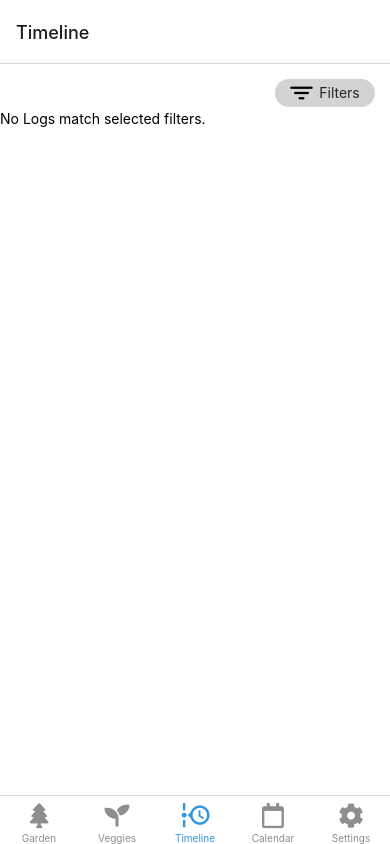
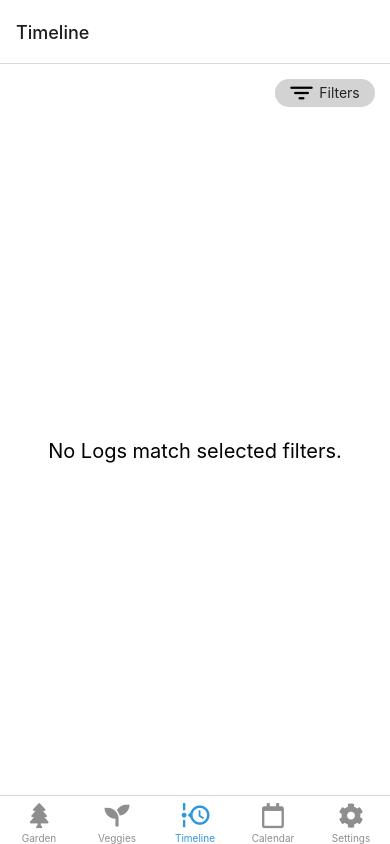
Before and after one commit to Cliffsters-Inc/garden-manager-native, a React Native app: screen /TimelineTab in a window 390 px wide. Built offline with nearby package versions, Linux system fonts and the light colour scheme; what expo-linking, normalizr would draw is missing.

Commit message:
Remove redundant styles. Make minor style changes.

```diff
--- a/src/components/Tags/TagElement.tsx
+++ b/src/components/Tags/TagElement.tsx
@@ -52,8 +52,7 @@ const styles = StyleSheet.create({
     paddingLeft: 8,
 
     borderRadius: 200,
-    minWidth: 60,
-    // marginTop: 10,
+    minWidth: 70,
   },
   label: {
     textTransform: "capitalize",
--- a/src/screens/FilterModal/RangeSelector.tsx
+++ b/src/screens/FilterModal/RangeSelector.tsx
@@ -9,12 +9,11 @@ export const RangeSelector: React.FC<{
   handlePress: () => void;
   list: JSX.Element;
 }> = ({ name, handlePress, list }) => (
-  <>
   <View style={styles.container}>
     <Pressable onPress={handlePress}>
       <Text style={styles.text}>{name}</Text>
     </Pressable>
-      <View>{list}</View>
+    <View style={{ maxWidth: 210 }}>{list}</View>
     <AntDesign
       name="right"
       size={24}
@@ -22,15 +21,15 @@ export const RangeSelector: React.FC<{
       style={{ marginLeft: "auto" }}
     />
   </View>
-    <Divider color="black" />
-  </>
 );
 
 const styles = StyleSheet.create({
   container: {
     display: "flex",
     flexDirection: "row",
-    marginTop: 10,
+    paddingTop: 8,
+    // marginTop: 1,
+    borderBottomWidth: 1,
   },
   text: {
     fontSize: 20,
--- a/src/screens/FilterModal/SwitchSelector.tsx
+++ b/src/screens/FilterModal/SwitchSelector.tsx
@@ -9,31 +9,26 @@ export const SwitchSelector: React.FC<{
   handlePress: () => void;
   tickCondition: boolean;
 }> = ({ name, handlePress, tickCondition }) => (
-  <>
   <View style={styles.container}>
     <Pressable onPress={handlePress}>
       <Text style={styles.text}>{name}</Text>
     </Pressable>
     <View style={styles.tick}>
-        {!tickCondition && (
-          <FontAwesome5 name="check" size={24} color="green" />
-        )}
+      {!tickCondition && <FontAwesome5 name="check" size={24} color="green" />}
     </View>
   </View>
-    <Divider color="black" />
-  </>
 );
 
 const styles = StyleSheet.create({
   container: {
     flexDirection: "row",
-    marginTop: 10,
+    paddingTop: 8,
+    borderBottomWidth: 1,
   },
   text: {
     fontSize: 20,
   },
   tick: {
     marginLeft: "auto",
-    justifyContent: "flex-end",
   },
 });
--- a/src/screens/TimelineScreen/DateFilter.tsx
+++ b/src/screens/TimelineScreen/DateFilter.tsx
@@ -105,7 +105,7 @@ export const DateFilter: React.FC<{
       data={range}
       renderItem={rangeText}
       ItemSeparatorComponent={seperator}
-      style={{ marginLeft: 20 }}
+      style={{ marginLeft: 15 }}
       horizontal
     />
   );
@@ -173,6 +173,12 @@ const styles = StyleSheet.create({
   rangeDisplay: {
     marginBottom: 50,
   },
+  picker: {
+    fontSize: 20,
+    marginTop: 20,
+    marginBottom: 15,
+    textAlign: "center",
+  },
   button: {
     width: 150,
     borderRadius: 20,
@@ -186,13 +192,7 @@ const styles = StyleSheet.create({
     fontWeight: "bold",
     textAlign: "center",
   },
-  picker: {
-    fontSize: 20,
-    marginTop: 20,
-    marginBottom: 15,
-    textAlign: "center",
-  },
   text: {
-    fontSize: 15,
+    fontSize: 16,
   },
 });
--- a/src/screens/TimelineScreen/LocationFilter.tsx
+++ b/src/screens/TimelineScreen/LocationFilter.tsx
@@ -106,6 +106,12 @@ export const LocationFilter: React.FC<{
       <Text style={styles.warning}>Selected area does not contain logs.</Text>
     ) : null;
 
+  const FilterBy = () => (
+    <Text style={styles.filterBy}>
+      Filter by {garden} {selectedLocations.bed && `& ${bed}`}
+    </Text>
+  );
+
   const locations = [garden, bed];
   const locationItem = ({ item }: { item: string }) => (
     <Text style={styles.text}>{item}</Text>
@@ -117,15 +123,9 @@ export const LocationFilter: React.FC<{
       data={locations}
       renderItem={locationItem}
       ItemSeparatorComponent={seperator}
-      style={{ marginLeft: 20 }}
+      style={{ marginLeft: 15 }}
       horizontal
     />
-  );
-
-  const FilterBy = () => (
-    <Text style={styles.filterBy}>
-      Filter by {garden} {selectedLocations.bed && `& ${bed}`}
-    </Text>
   );
 
   return (
@@ -141,9 +141,6 @@ export const LocationFilter: React.FC<{
             <Warning />
             <FilterBy />
             {/* <Button title="con" onPress={con} /> */}
-            <Pressable style={styles.button} onPress={resetFilter}>
-              <Text style={styles.buttonText}>Reset Filter</Text>
-            </Pressable>
             <Pressable
               style={
                 !displayWarning
@@ -154,6 +151,9 @@ export const LocationFilter: React.FC<{
               disabled={displayWarning}
             >
               <Text style={styles.buttonText}>Filter Locations</Text>
+            </Pressable>
+            <Pressable style={styles.button} onPress={resetFilter}>
+              <Text style={styles.buttonText}>Reset Filter</Text>
             </Pressable>
           </View>
         </View>
@@ -172,7 +172,6 @@ const styles = StyleSheet.create({
     flex: 1,
     justifyContent: "flex-end",
     alignItems: "center",
-    marginHorizontal: 40,
     marginBottom: 100,
   },
   modalView: {
@@ -201,9 +200,6 @@ const styles = StyleSheet.create({
   },
   buttonDisabled: {
     opacity: 0.3,
-    // backgroundColor: "#ADD8E6",
-    // backgroundColor: "#F0F8FF",
-    // backgroundColor: "red",
   },
   buttonText: {
     color: "white",
@@ -227,6 +223,6 @@ const styles = StyleSheet.create({
     marginVertical: 10,
   },
   text: {
-    fontSize: 20,
+    fontSize: 18,
   },
 });
--- a/src/screens/TimelineScreen/TagsFilterModal.tsx
+++ b/src/screens/TimelineScreen/TagsFilterModal.tsx
@@ -52,7 +52,7 @@ export const TagsFilterModal: React.FC<{
     return displayType === "selectable" ? (
       <Pressable onPress={() => toggleTag(item, selected)}>
         <View style={styles.listContainer}>
-          <View style={{ marginRight: 30 }}>
+          <View style={{ marginRight: 30, minWidth: 120 }}>
             <TagElement tag={item} />
           </View>
           {selected && <FontAwesome5 name="check" size={24} color="black" />}
@@ -77,12 +77,15 @@ export const TagsFilterModal: React.FC<{
   };
 
   const renderedList = (
+    // <View style={{ paddingBottom: 2 }}>
+    <View>
       <FlatList
         data={parentTags}
         keyExtractor={(item) => item.tagLabel}
         renderItem={({ item }) => tag({ item }, "display")}
         horizontal
       />
+    </View>
   );
 
   const con = () => {
@@ -162,6 +165,8 @@ const styles = StyleSheet.create({
   },
   listContainer: {
     flexDirection: "row",
+    minHeight: 25,
+    minWidth: 175,
     margin: 10,
   },
 });
--- a/src/screens/TimelineScreen/TimelineElement.tsx
+++ b/src/screens/TimelineScreen/TimelineElement.tsx
@@ -88,8 +88,8 @@ export const TimelineElement = () => {
       />
     </View>
   ) : (
-    <View>
-      <Text>No Logs match selected filters.</Text>
+    <View style={styles.container}>
+      <Text style={styles.warning}>No Logs match selected filters.</Text>
     </View>
   );
 };
@@ -98,12 +98,12 @@ const styles = StyleSheet.create({
   container: {
     flex: 1,
     padding: 20,
-    // width: "100%",
+    justifyContent: "center",
   },
   list: {
-    flex: 1,
+    width: "100%",
     marginTop: 20,
-    width: "100%",
+    marginLeft: 25,
   },
   timeContainer: {
     minWidth: 80,
@@ -112,11 +112,11 @@ const styles = StyleSheet.create({
     textAlign: "center",
     backgroundColor: "#ff9797",
     color: "white",
+    fontWeight: "bold",
     padding: 6,
     borderRadius: 13,
   },
   detailContainer: {
-    textAlign: "center",
     backgroundColor: "#BBDAFF",
     marginVertical: 10,
     maxWidth: 180,
@@ -125,9 +125,13 @@ const styles = StyleSheet.create({
     borderStyle: "solid",
     borderWidth: 2,
     borderRadius: 20,
-    padding: 10,
   },
   description: {
     textAlign: "center",
+    padding: 5,
+  },
+  warning: {
+    textAlign: "center",
+    fontSize: 20,
   },
 });
--- a/src/screens/TimelineScreen/TimelineScreen.tsx
+++ b/src/screens/TimelineScreen/TimelineScreen.tsx
@@ -38,8 +38,6 @@ const styles = StyleSheet.create({
     flex: 1,
   },
   filter: {
-    flex: 1,
-    display: "flex",
     flexDirection: "column",
     alignItems: "flex-end",
   },
```
Lines whose indentation alone changed are shown as unchanged.
